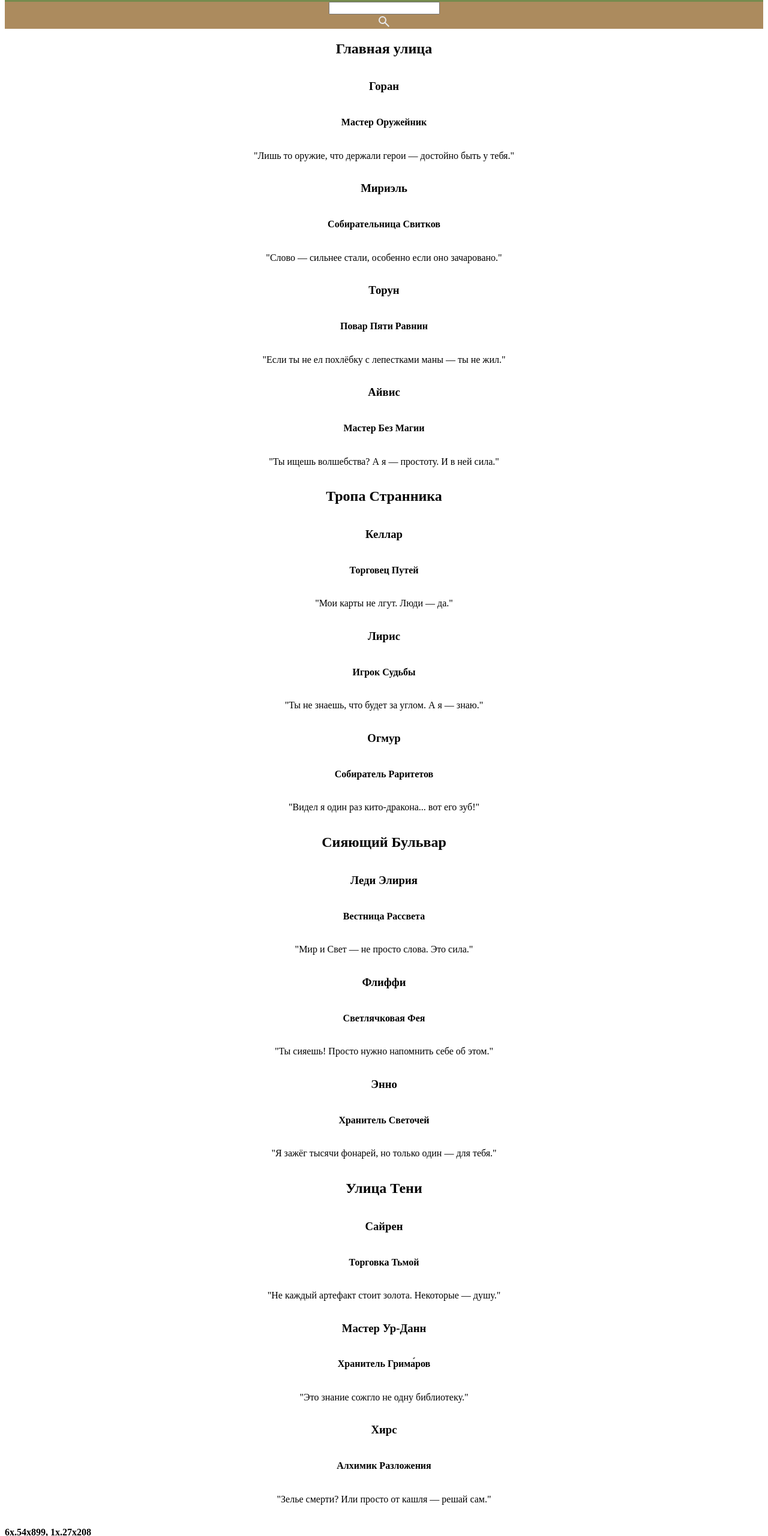
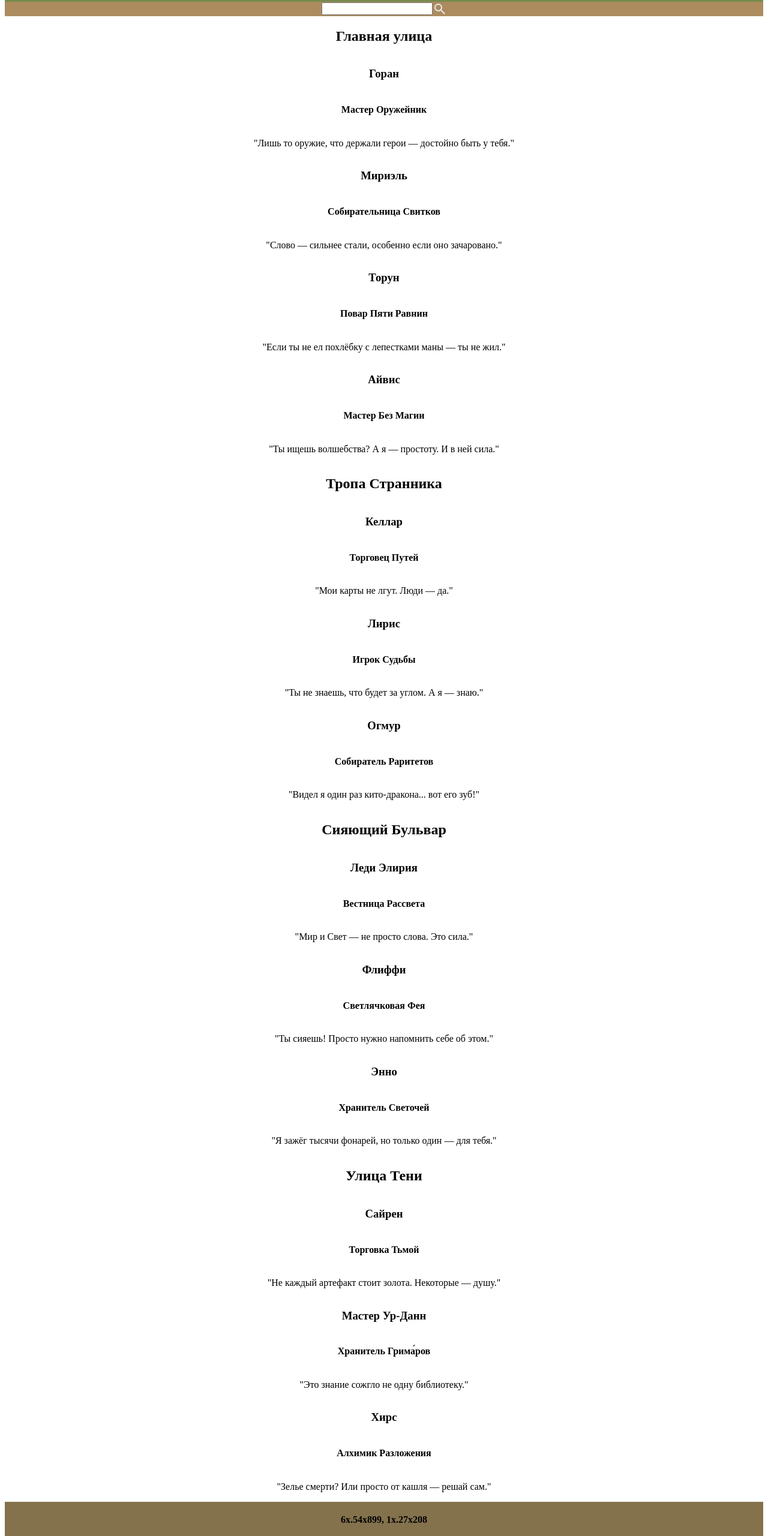
Before and after one commit to Mankich10/Twilight-Bazaar, a plain HTML site: page index (3).html in a window 1280 px wide. Shown: the part 239-2800 px from the top of the page at 60% size. Drawn offline with Linux system fonts and the light colour scheme; a web font is replaced by a local one.

Commit message:
Add files via upload

```diff
--- a/index (3).html
+++ b/index (3).html
@@ -18,7 +18,7 @@
         </nav>
     </header>
     <div id="filter" class="search">
-        <div>
+        <div class="row-flex">
             <input id="search" type="text">
             <img src="./sbcsj/search_24dp_E8EAED_FILL0_wght400_GRAD0_opsz24.svg" id="search-button">
         </div>
--- a/style (3).css
+++ b/style (3).css
@@ -41,4 +41,18 @@ div {
 }
 .search {
     background-color: #ac8b5e;
+    flex-direction: row;
 }
+.row-flex {
+    display: flex;
+    justify-content: center;
+    align-items: center;
+    flex-direction: row;
+}
+footer {
+    display: flex;
+    justify-content: center;
+    align-items: center;
+    flex-direction: column;
+    background-color: #84724d;
+}
```
